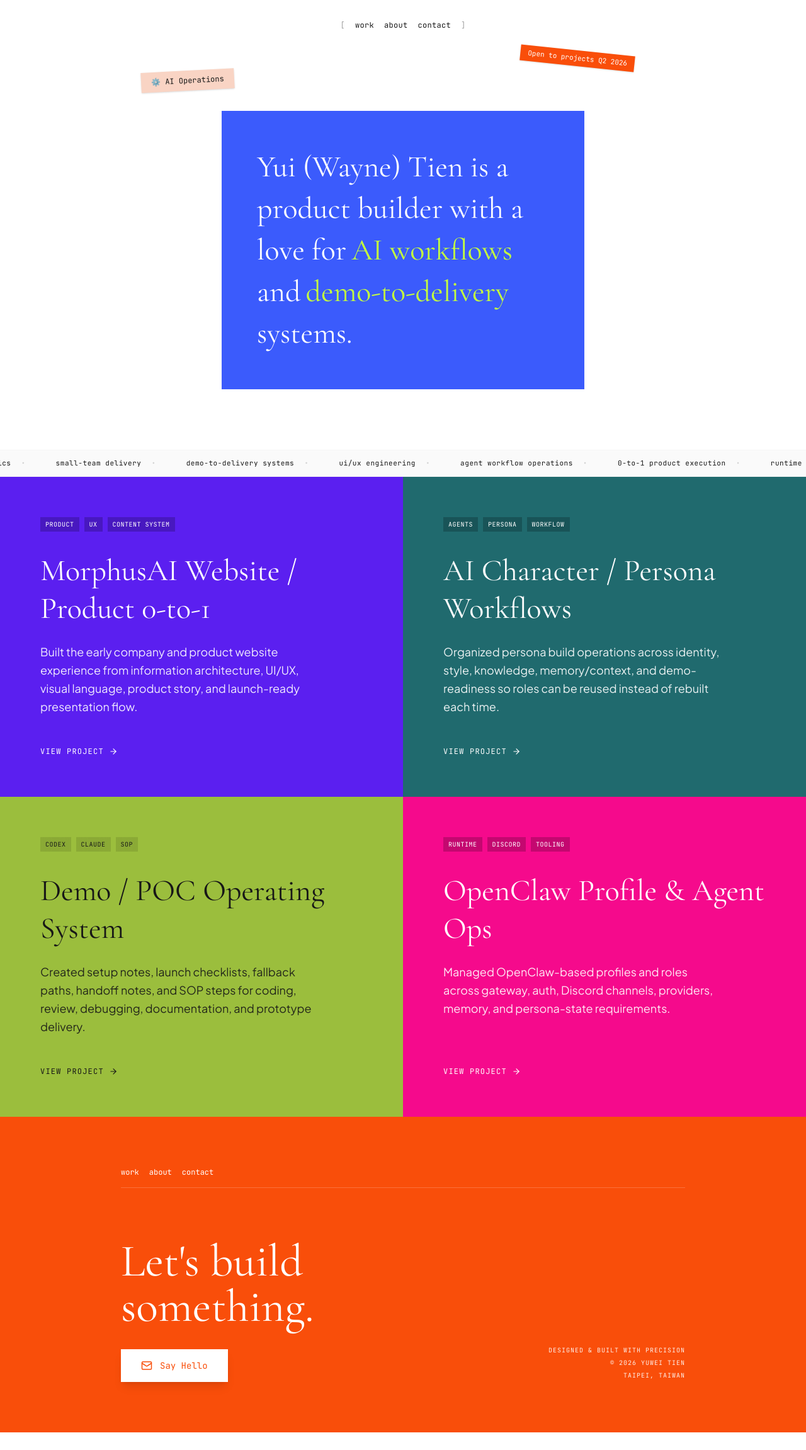
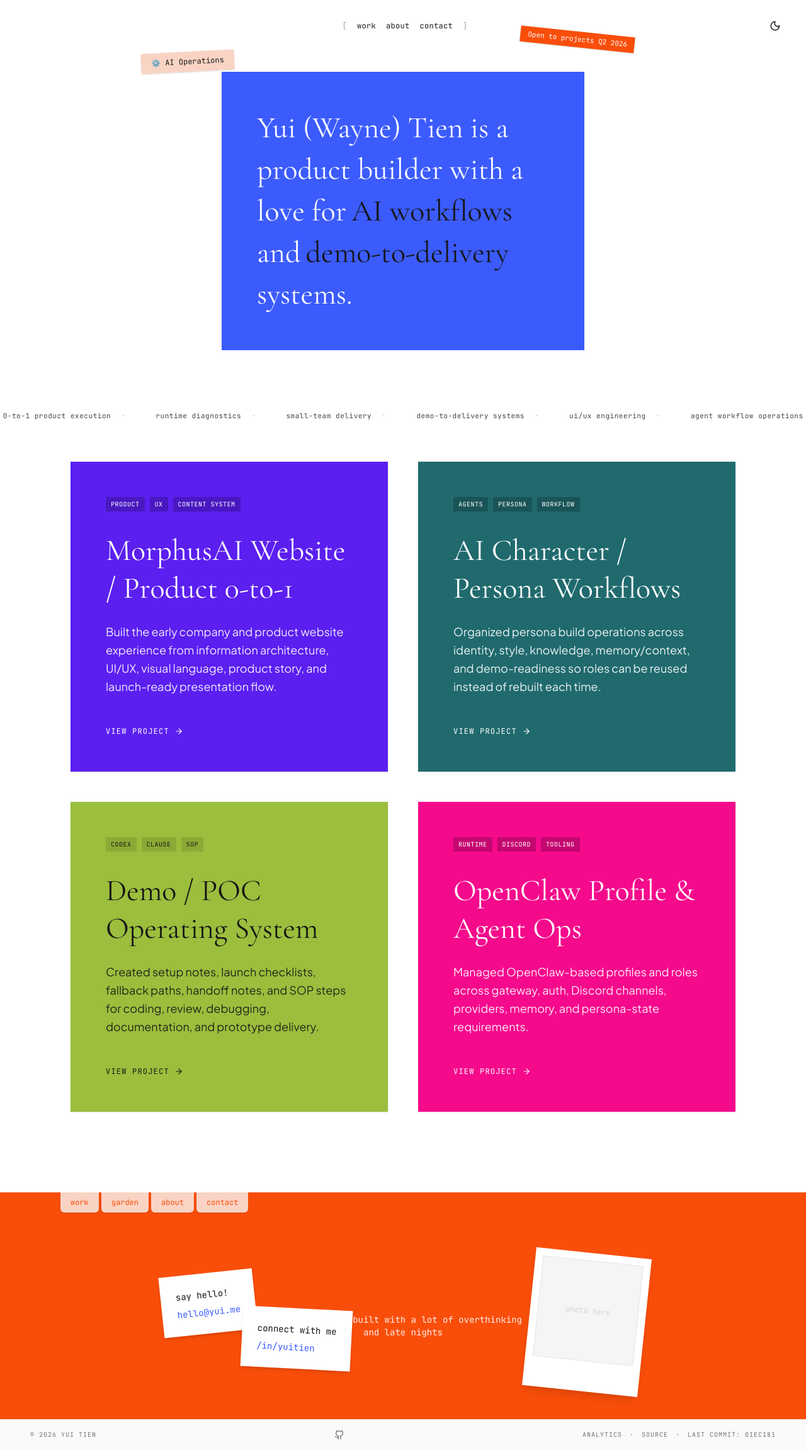
Before and after one commit to YUI-TIEN/wayne-portfolio, a React (Vite) app: page / in a window 1280 px wide. Shown: the whole page at 63% size. Before the commit the page ends 2274 px from the top, so only its background shows below. Built offline with nearby package versions, Linux system fonts and the light colour scheme.

Commit message:
feat: implement header theme toggle, slow marquee with hover pause, card margins, and complex collage footer

```diff
--- a/src/App.tsx
+++ b/src/App.tsx
@@ -1,5 +1,6 @@
+import { useState, useEffect } from 'react'
 import { motion } from 'framer-motion'
-import { Mail, ArrowRight } from 'lucide-react'
+import { ArrowRight, Sun, Moon } from 'lucide-react'
 
 const projects = [
   {
@@ -42,20 +43,42 @@ const stack = [
 ]
 
 function App() {
+  const [isDark, setIsDark] = useState(false)
+  const [isHoveringMarquee, setIsHoveringMarquee] = useState(false)
+
+  // Toggle dark mode class on HTML element
+  useEffect(() => {
+    if (isDark) {
+      document.documentElement.classList.add('dark')
+    } else {
+      document.documentElement.classList.remove('dark')
+    }
+  }, [isDark])
+
   return (
-    <div className="min-h-screen bg-white text-neutral-900 font-sans selection:bg-brand-lime selection:text-neutral-900">
-      {/* Navigation */}
-      <nav className="flex justify-center gap-4 py-8 text-xs font-mono lowercase tracking-wide relative z-50">
-        <span className="text-neutral-400">[</span>
+    <div className="min-h-screen bg-white text-neutral-900 dark:bg-neutral-950 dark:text-neutral-100 font-sans selection:bg-brand-lime selection:text-neutral-900 transition-colors duration-300">
+
+      {/* Navigation & Theme Toggle */}
+      <header className="flex justify-between items-center py-6 px-8 relative z-50">
+        <div className="w-10"></div> {/* Spacer for center alignment */}
+        <nav className="flex justify-center gap-4 text-xs font-mono lowercase tracking-wide">
+          <span className="text-neutral-400 dark:text-neutral-600">[</span>
           <a href="#work" className="hover:text-brand-orange transition-colors">work</a>
           <a href="#about" className="hover:text-brand-orange transition-colors">about</a>
           <a href="#contact" className="hover:text-brand-orange transition-colors">contact</a>
-        <span className="text-neutral-400">]</span>
+          <span className="text-neutral-400 dark:text-neutral-600">]</span>
         </nav>
+        <button
+          onClick={() => setIsDark(!isDark)}
+          className="p-2 rounded-full hover:bg-neutral-100 dark:hover:bg-neutral-800 transition-colors"
+          aria-label="Toggle Theme"
+        >
+          {isDark ? <Sun size={18} /> : <Moon size={18} />}
+        </button>
+      </header>
 
       {/* Hero Section */}
-      <section className="flex flex-col items-center pt-16 pb-24 max-w-2xl mx-auto relative px-6 mt-8">
-        {/* Decorative Notes */}
+      <section className="flex flex-col items-center pt-8 pb-20 max-w-2xl mx-auto relative px-6">
         <motion.div
           initial={{ rotate: -10, opacity: 0, y: 10 }}
           animate={{ rotate: -3, opacity: 1, y: 0 }}
@@ -77,31 +100,41 @@ function App() {
         <div className="bg-brand-blue text-white p-8 md:p-14 relative z-10 w-full max-w-xl">
           <p className="text-3xl md:text-5xl font-serif leading-snug">
             Yui (Wayne) Tien is a product builder with a love for
-            <span className="text-brand-lime px-1 mx-1">AI workflows</span> and
-            <span className="text-brand-lime px-1 mx-1">demo-to-delivery</span> systems.
+            <span className="text-brand-lime px-1 mx-1 text-neutral-900">AI workflows</span> and
+            <span className="text-brand-lime px-1 mx-1 text-neutral-900">demo-to-delivery</span> systems.
           </p>
         </div>
       </section>
 
-      {/* Marquee Ribbon */}
-      <div className="w-full overflow-hidden bg-neutral-50 py-3 border-y border-neutral-100 flex whitespace-nowrap text-[11px] font-mono lowercase tracking-wider">
+      {/* Marquee Ribbon (Slower, pauses on hover, transparent background) */}
+      <div
+        className="w-full overflow-hidden py-4 flex whitespace-nowrap text-[11px] font-mono lowercase tracking-wider opacity-80"
+        onMouseEnter={() => setIsHoveringMarquee(true)}
+        onMouseLeave={() => setIsHoveringMarquee(false)}
+      >
         <motion.div
           animate={{ x: ["0%", "-50%"] }}
-          transition={{ repeat: Infinity, duration: 25, ease: "linear" }}
-          className="flex"
+          transition={{
+            repeat: Infinity,
+            duration: 60, // Slowed down from 25 to 60
+            ease: "linear"
+          }}
+          style={{ animationPlayState: isHoveringMarquee ? 'paused' : 'running' }}
+          className={`flex ${isHoveringMarquee ? '[animation-play-state:paused]' : ''}`} // Fallback class
         >
           {[...stack, ...stack, ...stack, ...stack].map((item, i) => (
             <span key={i} className="mx-4 flex items-center">
-              {item} <span className="mx-4 text-neutral-300">•</span>
+              {item} <span className="mx-4 text-neutral-300 dark:text-neutral-600">•</span>
             </span>
           ))}
         </motion.div>
       </div>
 
-      {/* Projects Grid (Edge to Edge) */}
-      <section id="work" className="grid grid-cols-1 md:grid-cols-2 gap-0 w-full">
+      {/* Projects Grid (With margins, floating cards) */}
+      <section id="work" className="max-w-6xl mx-auto px-6 md:px-12 py-12">
+        <div className="grid grid-cols-1 md:grid-cols-2 gap-8 md:gap-12 w-full">
           {projects.map((p, i) => (
-          <div key={i} className={`p-10 md:p-16 flex flex-col justify-start min-h-[450px] ${p.bg}`}>
+            <div key={i} className={`p-10 md:p-14 flex flex-col justify-start min-h-[420px] ${p.bg} shadow-sm transition-transform hover:-translate-y-1 duration-300`}>
               <div className="flex flex-wrap gap-2 mb-8">
                 {p.tags.map(t => (
                   <span key={t} className={`text-[10px] font-mono uppercase tracking-wider px-2 py-1 backdrop-blur-sm ${p.tagBg}`}>
@@ -120,35 +153,69 @@ function App() {
               </div>
             </div>
           ))}
+        </div>
       </section>
 
-      {/* Footer */}
-      <footer id="contact" className="bg-brand-orange text-white px-8 py-20 relative overflow-hidden">
-        <div className="max-w-4xl mx-auto">
-          <div className="flex gap-4 text-xs font-mono mb-20 border-b border-white/20 pb-4">
-            <a href="#work" className="hover:opacity-70 transition-opacity">work</a>
-            <a href="#about" className="hover:opacity-70 transition-opacity">about</a>
-            <a href="#contact" className="hover:opacity-70 transition-opacity">contact</a>
+      {/* Footer Part A: The Orange Block */}
+      <footer id="contact" className="bg-brand-orange text-brand-orange-50 pt-16 pb-32 relative overflow-hidden mt-20">
+
+        {/* Tab Style Links (Folder look) */}
+        <div className="absolute top-0 left-8 md:left-24 flex gap-1">
+          {['work', 'garden', 'about', 'contact'].map(tab => (
+            <a key={tab} href={`#${tab}`} className="bg-brand-peach text-brand-orange px-4 py-2 text-xs font-mono lowercase rounded-b-md shadow-sm hover:pt-4 transition-all">
+              {tab}
+            </a>
+          ))}
         </div>
 
-          <div className="flex flex-col md:flex-row justify-between items-end gap-12">
-            <div>
-              <h2 className="text-5xl md:text-7xl font-serif mb-8 leading-none">Let's build<br/>something.</h2>
-              <a href="mailto:wayne@example.com" className="inline-flex items-center gap-3 bg-white text-brand-orange px-8 py-4 font-mono text-sm hover:bg-brand-lime hover:text-neutral-900 transition-colors shadow-lg">
-                <Mail size={18} />
-                Say Hello
-              </a>
-            </div>
-            <div className="text-left md:text-right">
-              <p className="text-[10px] font-mono uppercase opacity-90 tracking-widest leading-loose">
-                designed & built with precision<br/>
-                © 2026 YUWEI TIEN<br/>
-                TAIPEI, TAIWAN
+        <div className="max-w-4xl mx-auto px-6 mt-32 relative z-10 flex justify-center">
+          <p className="text-sm font-mono text-white text-center max-w-sm opacity-90">
+            designed and built with a lot of overthinking and late nights
           </p>
         </div>
+
+        {/* Floating Collage Elements */}
+        <div className="absolute top-32 left-[10%] md:left-[20%] bg-white text-neutral-900 p-6 shadow-md -rotate-6 font-mono text-sm max-w-[200px] z-20">
+          <p className="mb-2">say hello!</p>
+          <a href="mailto:hello@yui.me" className="text-brand-blue hover:underline">hello@yui.me</a>
+        </div>
+
+        <div className="absolute bottom-20 left-[15%] md:left-[30%] bg-white text-neutral-900 p-6 shadow-md rotate-3 font-mono text-sm max-w-[200px] z-20">
+          <p className="mb-2">connect with me</p>
+          <a href="#" className="text-brand-blue hover:underline">/in/yuitien</a>
+        </div>
+
+        {/* Polaroid Frame */}
+        <div className="absolute top-24 right-[10%] md:right-[20%] bg-white p-3 pb-12 shadow-lg rotate-6 z-20">
+          <div className="w-40 h-40 bg-neutral-100 border border-neutral-200 flex items-center justify-center">
+            {/* You can place an actual photo here later */}
+            <span className="text-neutral-300 text-xs font-mono">photo here</span>
           </div>
         </div>
       </footer>
+
+      {/* Footer Part B: The Bottom White Bar */}
+      <div className="bg-neutral-50 dark:bg-neutral-900 text-neutral-500 dark:text-neutral-400 py-4 px-6 md:px-12 w-full flex flex-col md:flex-row justify-between items-center text-[10px] font-mono uppercase tracking-widest gap-4 border-t border-neutral-200 dark:border-neutral-800">
+        <div>
+          © 2026 YUI TIEN
+        </div>
+
+        <a href="https://github.com/YUI-TIEN" className="hover:text-brand-blue transition-colors flex items-center justify-center">
+          <svg viewBox="0 0 24 24" width="16" height="16" stroke="currentColor" strokeWidth="2" fill="none" strokeLinecap="round" strokeLinejoin="round">
+            <path d="M15 22v-4a4.8 4.8 0 0 0-1-3.5c3 0 6-2 6-5.5.08-1.25-.27-2.48-1-3.5.28-1.15.28-2.35 0-3.5 0 0-1 0-3 1.5-2.64-.5-5.36-.5-8 0C6 2 5 2 5 2c-.3 1.15-.3 2.35 0 3.5A5.403 5.403 0 0 0 4 9c0 3.5 3 5.5 6 5.5-.39.49-.68 1.05-.85 1.65-.17.6-.22 1.23-.15 1.85v4" />
+            <path d="M9 18c-4.51 2-5-2-7-2" />
+          </svg>
+        </a>
+
+        <div className="flex gap-3">
+          <a href="#" className="hover:text-brand-orange transition-colors">ANALYTICS</a>
+          <span>·</span>
+          <a href="#" className="hover:text-brand-orange transition-colors">SOURCE</a>
+          <span>·</span>
+          <span>LAST COMMIT: 01ec181</span>
+        </div>
+      </div>
+
     </div>
   )
 }
```
Lines whose indentation alone changed are shown as unchanged.
